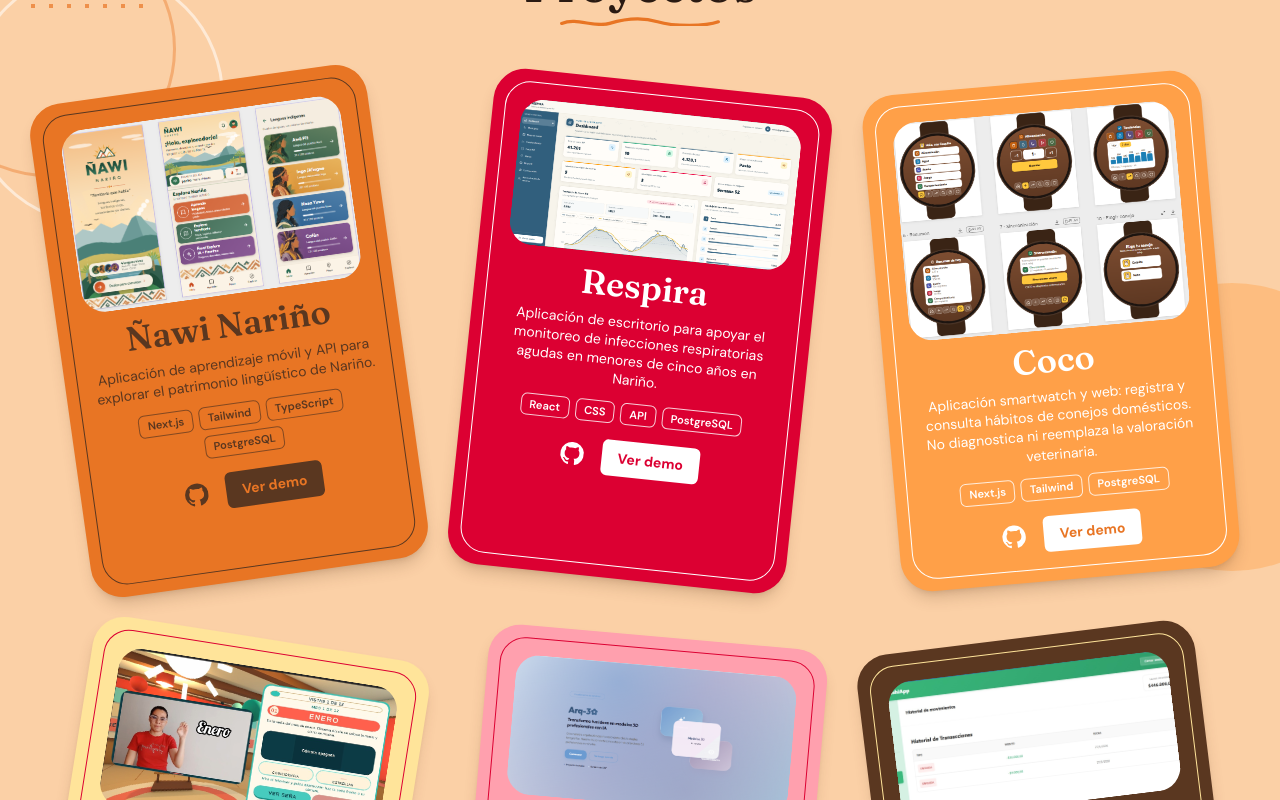
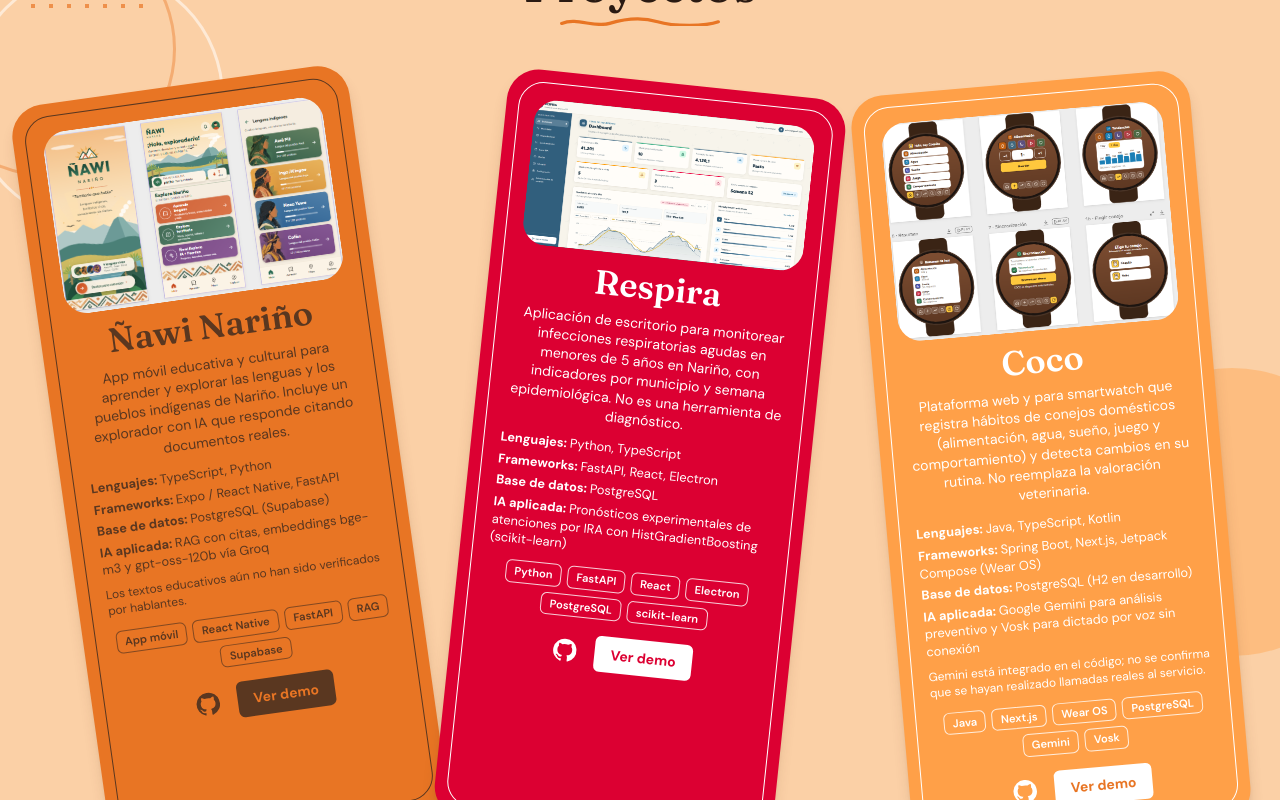
Before and after one commit to VictoriaArteaga/Mi-Portafolio, a Next.js app in the folder portafolio/: page / in a window 1280 px wide. Shown: the part 2072-2872 px from the top of the page. Built offline with nearby package versions, Linux system fonts and the light colour scheme; a web font is replaced by a local one.

Commit message:
Información de los proyectos

```diff
--- a/portafolio/components/Projects.tsx
+++ b/portafolio/components/Projects.tsx
@@ -117,6 +117,18 @@ export default function Projects() {
                       <h3 className={`font-serif mt-3 text-center text-[2.125rem] font-semibold leading-[1.1] ${s.title}`}>{p.title}</h3>
                       <p className={`mt-2 text-center text-sm leading-snug ${s.text}`}>{p.description?.[lang] ?? t.description}</p>
 
+                      {p.technicalDetails && (
+                        <dl className={`mt-3 space-y-1 text-left text-[0.8rem] leading-snug ${s.text}`}>
+                          {p.technicalDetails[lang].map(({ label, value }) => (
+                            <div key={label}>
+                              <dt className="inline font-bold">{label}: </dt>
+                              <dd className="inline">{value}</dd>
+                            </div>
+                          ))}
+                        </dl>
+                      )}
+                      {p.note && <p className={`mt-2 text-left text-xs leading-snug ${s.text}`}>{p.note[lang]}</p>}
+
                       <ul className="mt-3 flex flex-wrap justify-center gap-1.5">
                         {p.tags.map((tag) => (
                           <li key={tag} className={`rounded-md border px-2 py-0.5 text-[0.7rem] font-semibold ${s.tag}`}>
--- a/portafolio/data/projects.ts
+++ b/portafolio/data/projects.ts
@@ -10,6 +10,11 @@ export type Project = {
   title: string;
   /** Descripción por idioma. Si falta se usa el texto provisional de lib/copy.ts. */
   description?: { es: string; en: string };
+  technicalDetails?: {
+    es: { label: string; value: string }[];
+    en: { label: string; value: string }[];
+  };
+  note?: { es: string; en: string };
   tags: string[];
   tone: ProjectTone;
   repo: string;
@@ -28,10 +33,28 @@ export const projects: Project[] = [
   {
     title: "Ñawi Nariño",
     description: {
-      es: "Aplicación de aprendizaje móvil y API para explorar el patrimonio lingüístico de Nariño.",
-      en: "Mobile learning app and API to explore the linguistic heritage of Nariño.",
+      es: "App móvil educativa y cultural para aprender y explorar las lenguas y los pueblos indígenas de Nariño. Incluye un explorador con IA que responde citando documentos reales.",
+      en: "Educational and cultural mobile app to learn about and explore the languages and Indigenous peoples of Nariño. Includes an AI explorer that answers with citations from real documents.",
     },
-    tags: ["Next.js", "Tailwind", "TypeScript", "PostgreSQL"],
+    technicalDetails: {
+      es: [
+        { label: "Lenguajes", value: "TypeScript, Python" },
+        { label: "Frameworks", value: "Expo / React Native, FastAPI" },
+        { label: "Base de datos", value: "PostgreSQL (Supabase)" },
+        { label: "IA aplicada", value: "RAG con citas, embeddings bge-m3 y gpt-oss-120b vía Groq" },
+      ],
+      en: [
+        { label: "Languages", value: "TypeScript, Python" },
+        { label: "Frameworks", value: "Expo / React Native, FastAPI" },
+        { label: "Database", value: "PostgreSQL (Supabase)" },
+        { label: "Applied AI", value: "Cited RAG with bge-m3 embeddings and gpt-oss-120b via Groq" },
+      ],
+    },
+    note: {
+      es: "Los textos educativos aún no han sido verificados por hablantes.",
+      en: "The educational texts have not yet been verified by speakers.",
+    },
+    tags: ["App móvil", "React Native", "FastAPI", "RAG", "Supabase"],
     tone: "terracota",
     repo: "https://github.com/VictoriaArteaga/NawiNarino.git",
     demo: "#",
@@ -40,10 +63,24 @@ export const projects: Project[] = [
   {
     title: "Respira",
     description: {
-      es: "Aplicación de escritorio para apoyar el monitoreo de infecciones respiratorias agudas en menores de cinco años en Nariño.",
-      en: "Desktop application to support the monitoring of acute respiratory infections in children under five in Nariño.",
+      es: "Aplicación de escritorio para monitorear infecciones respiratorias agudas en menores de 5 años en Nariño, con indicadores por municipio y semana epidemiológica. No es una herramienta de diagnóstico.",
+      en: "Desktop application for monitoring acute respiratory infections in children under 5 in Nariño, with indicators by municipality and epidemiological week. It is not a diagnostic tool.",
     },
-    tags: ["React", "CSS", "API", "PostgreSQL"],
+    technicalDetails: {
+      es: [
+        { label: "Lenguajes", value: "Python, TypeScript" },
+        { label: "Frameworks", value: "FastAPI, React, Electron" },
+        { label: "Base de datos", value: "PostgreSQL" },
+        { label: "IA aplicada", value: "Pronósticos experimentales de atenciones por IRA con HistGradientBoosting (scikit-learn)" },
+      ],
+      en: [
+        { label: "Languages", value: "Python, TypeScript" },
+        { label: "Frameworks", value: "FastAPI, React, Electron" },
+        { label: "Database", value: "PostgreSQL" },
+        { label: "Applied AI", value: "Experimental forecasts of ARI visits with HistGradientBoosting (scikit-learn)" },
+      ],
+    },
+    tags: ["Python", "FastAPI", "React", "Electron", "PostgreSQL", "scikit-learn"],
     tone: "crimson",
     repo: "https://github.com/VictoriaArteaga/RESPIRA.git",
     demo: "https://respira-eta.vercel.app/",
@@ -52,10 +89,28 @@ export const projects: Project[] = [
   {
     title: "Coco",
     description: {
-      es: "Aplicación smartwatch y web: registra y consulta hábitos de conejos domésticos. No diagnostica ni reemplaza la valoración veterinaria.",
-      en: "COCO records and looks up the habits of pet rabbits. It does not diagnose or replace a veterinary assessment.",
+      es: "Plataforma web y para smartwatch que registra hábitos de conejos domésticos (alimentación, agua, sueño, juego y comportamiento) y detecta cambios en su rutina. No reemplaza la valoración veterinaria.",
+      en: "Web and smartwatch platform for tracking pet rabbits' habits (feeding, water, sleep, play, and behavior) and detecting changes in their routine. It does not replace veterinary assessment.",
     },
-    tags: ["Next.js", "Tailwind", "PostgreSQL"],
+    technicalDetails: {
+      es: [
+        { label: "Lenguajes", value: "Java, TypeScript, Kotlin" },
+        { label: "Frameworks", value: "Spring Boot, Next.js, Jetpack Compose (Wear OS)" },
+        { label: "Base de datos", value: "PostgreSQL (H2 en desarrollo)" },
+        { label: "IA aplicada", value: "Google Gemini para análisis preventivo y Vosk para dictado por voz sin conexión" },
+      ],
+      en: [
+        { label: "Languages", value: "Java, TypeScript, Kotlin" },
+        { label: "Frameworks", value: "Spring Boot, Next.js, Jetpack Compose (Wear OS)" },
+        { label: "Database", value: "PostgreSQL (H2 in development)" },
+        { label: "Applied AI", value: "Google Gemini for preventive analysis and Vosk for offline voice dictation" },
+      ],
+    },
+    note: {
+      es: "Gemini está integrado en el código; no se confirma que se hayan realizado llamadas reales al servicio.",
+      en: "Gemini is integrated in the code; actual calls to the service have not been confirmed.",
+    },
+    tags: ["Java", "Next.js", "Wear OS", "PostgreSQL", "Gemini", "Vosk"],
     tone: "tangerine",
     repo: "https://github.com/VictoriaArteaga/COCO.git",
     demo: "https://coco-murex-omega.vercel.app/",
```
